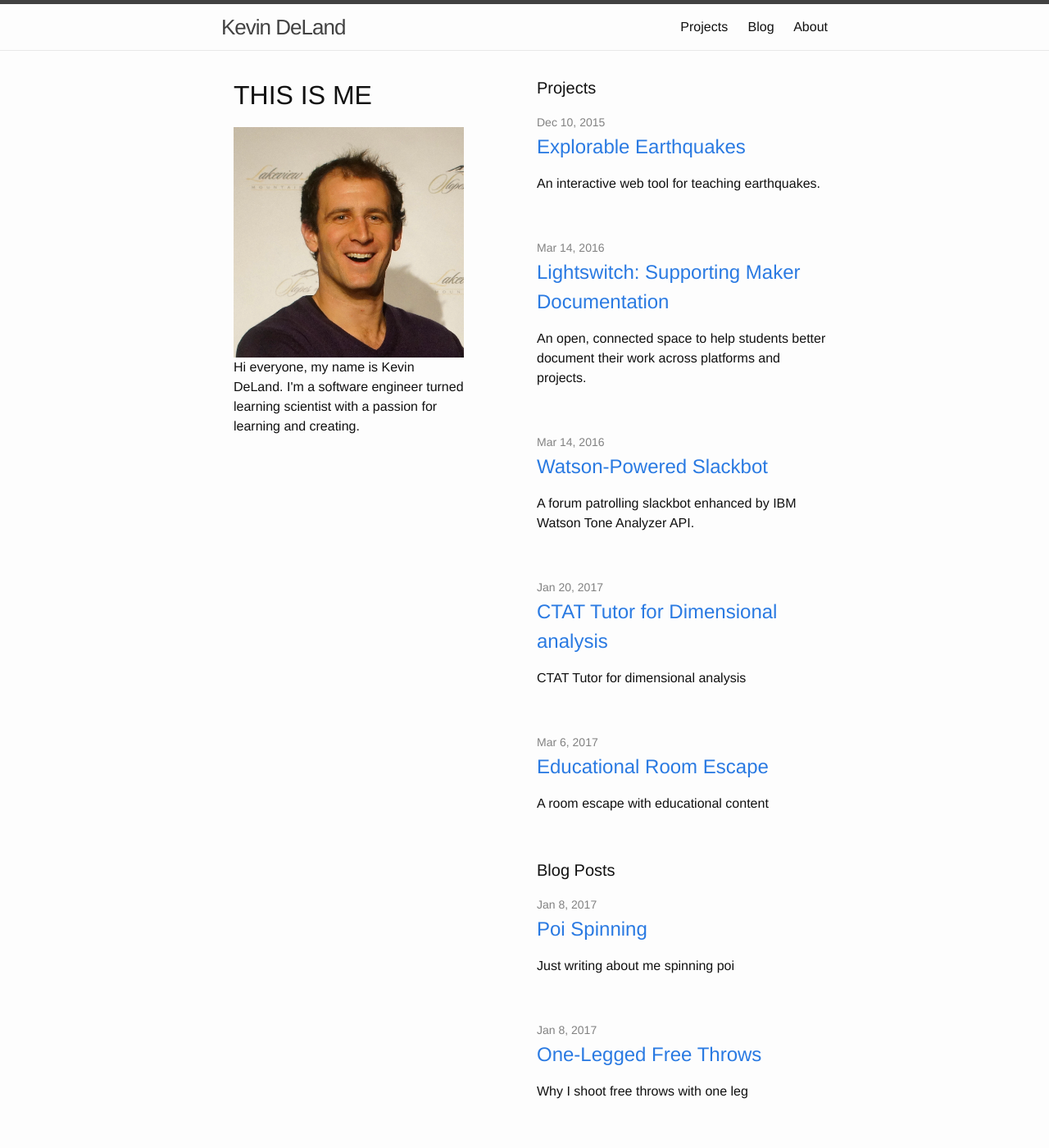
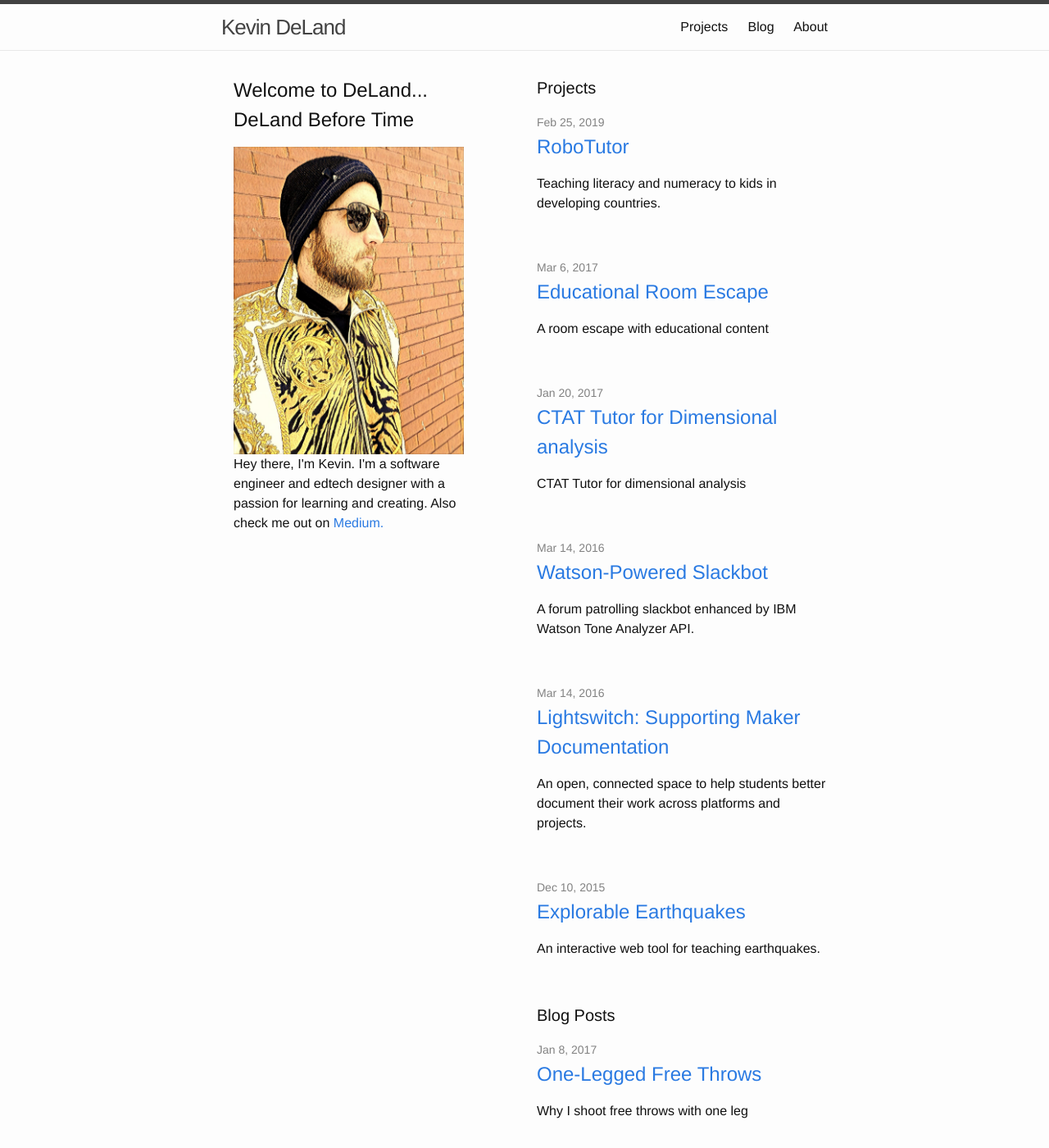
Before and after one commit to kevindeland/kevindeland.github.io, a Jekyll site: the page built from index.html, in a window 1280 px wide and 1400 px high. Shown: the whole window at 82% size. Built offline with Jekyll 4.4.1, drawn with Linux system fonts in a browser that asks for light colours; some of the changed text lies outside the part shown.

Commit message:
improved URL of posts. added RoboTutor. changed photo.

```diff
--- a/_config.yml
+++ b/_config.yml
@@ -16,7 +16,8 @@
 title: Kevin DeLand
 email: kevin.deland@gmail.com
 description: > # this means to ignore newlines until "baseurl:"
-  CMU Grad student who loves learning, creating, and stupid puns
+  The personal website of Kevin DeLand.
+  If you like me here, I'm even better in person.
 baseurl: "" # the subpath of your site, e.g. /blog
 url: "http://delandbeforeti.me" # the base hostname & protocol for your site
 twitter_username: delandb4time
@@ -25,6 +26,9 @@ github_username:  kevindeland
 collections:
   projects:
     output: true
+    permalink: /:slug
+
+permalink: /:title
 
 # Build settings
 markdown: kramdown
--- /dev/null
+++ b/_projects/2019-02-25-robotutor.md
@@ -0,0 +1,14 @@
+---
+layout: project
+title: "RoboTutor"
+date: 2019-02-25 12:00:00 -0400
+description: "Teaching literacy and numeracy to kids in developing countries."
+categories: xprize education literacy numeracy
+permalink: /robotutor/
+---
+
+[RoboTutor](https://www.cmu.edu/scs/robotutor/) is one of five $1M Finalists in the $15M [Global Learning XPRIZE](http://learning.xprize.org). This international competition seeks to address the acute shortage of teachers in developing countries.  The goal is to create an open-source Android tablet app that enables children ages 7-10 with little or no access to schools to learn basic reading, writing, and arithmetic without adult assistance.  We are continuing to field-test the Swahili version of RoboTutor in Tanzania, mine the data it logs, and improve it accordingly.
+
+I have been working as the lead software engineer on this project since August 2017. It's been a hell of a ride. We recently [open-sourced our code](https://github.com/RoboTutorLLC/RoboTutor/).
+
+I am posting this onto my personal website to incentivize myself to improve RoboTutor's documentation. By putting this on my personal website, I am effectively integrating it into part of my digital identity. RoboTutor is a part of me. So if I want to make myself look good, I need to seriously improve the documentation.
--- a/blog/index.html
+++ b/blog/index.html
@@ -3,6 +3,10 @@ layout: page
 title: Blog
 ---
 <ul class="post-list">
+
+    <div><a href="https://medium.com/@kevin.deland">Visit me on Medium</a> to see more blog posts.</div>
+    <br><br>
+
     {% for post in site.posts %}
     <li>
         <span class="post-meta">{{ post.date | date: "%b %-d, %Y" }}</span>
--- a/index.html
+++ b/index.html
@@ -8,9 +8,9 @@ layout: default
     <div class="home-col-wrapper">
 
         <div class="home-col home-col-1">
-            <h1>THIS IS ME</h1>
-            <img src="{{ site.baseurl }}/assets/nice_face.jpg">
-            Hi everyone, my name is Kevin DeLand. I'm a software engineer turned learning scientist with a passion for learning and creating.
+          <h2>Welcome to DeLand... DeLand Before Time</h2>
+            <img src="{{ site.baseurl }}/assets/tiger.jpg">
+            Hey there, I'm Kevin. I'm a software engineer and edtech designer with a passion for learning and creating. Also check me out on <a href="https://medium.com/@kevin.deland">Medium.</a>
         </div>
         <div class="home-col home-col-2">
         </div>
@@ -22,7 +22,7 @@ layout: default
             </div>
 
             <ul class="post-list">
-                {% for project in site.projects %}
+                {% for project in site.projects reversed %}
                 <li>
                     <span class="post-meta">{{ project.date | date: "%b %-d, %Y" }}</span>
 
@@ -37,7 +37,7 @@ layout: default
             <h1 class="page-heading">Blog Posts</h1>
 
             <ul class="post-list">
-                {% for post in site.posts %}
+                {% for post in site.posts reversed %}
                 <li>
                     <span class="post-meta">{{ post.date | date: "%b %-d, %Y" }}</span>
 
--- a/projects/index.html
+++ b/projects/index.html
@@ -3,7 +3,7 @@ layout: page
 title: Projects
 ---
 <ul class="post-list">
-    {% for project in site.projects %}
+    {% for project in site.projects reversed %}
     <li>
         <span class="post-meta">{{ project.date | date: "%b %-d, %Y" }}</span>
 
```
Also changed, not shown: assets/tiger.jpg (added).
